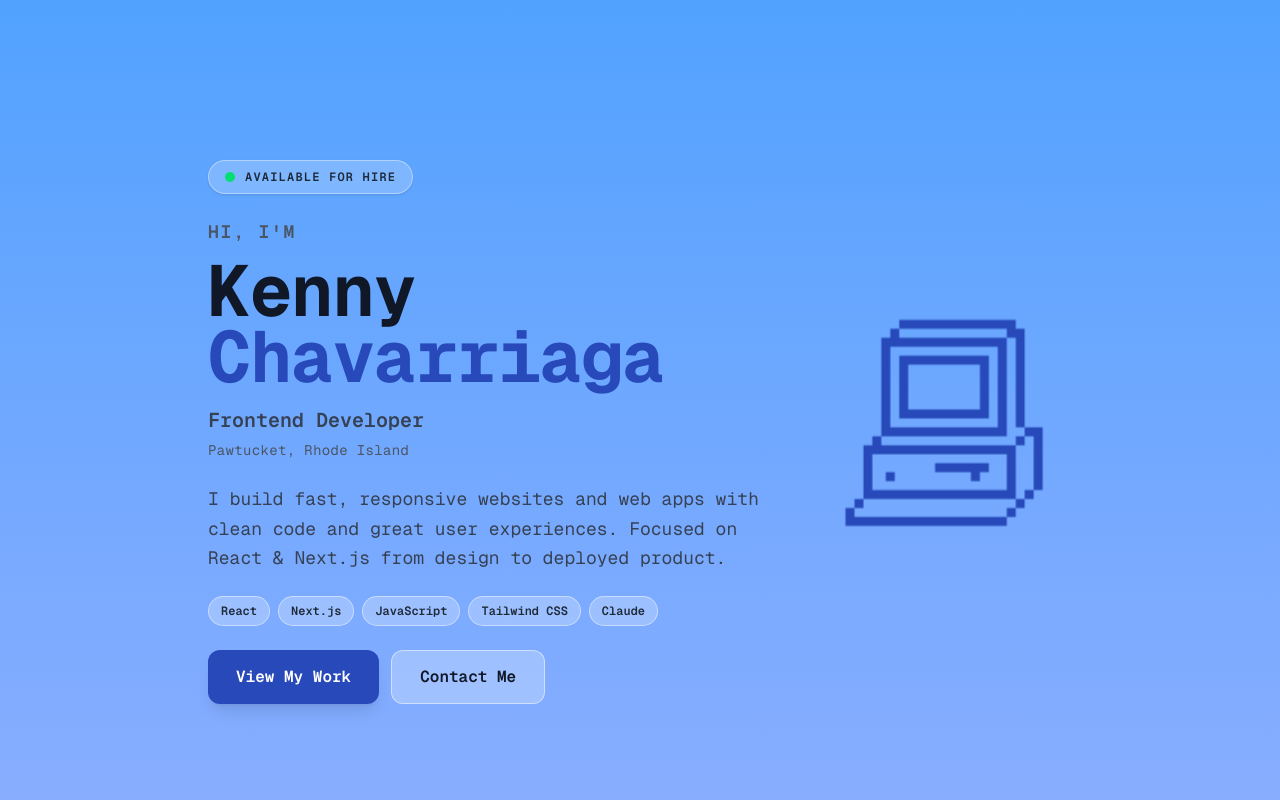
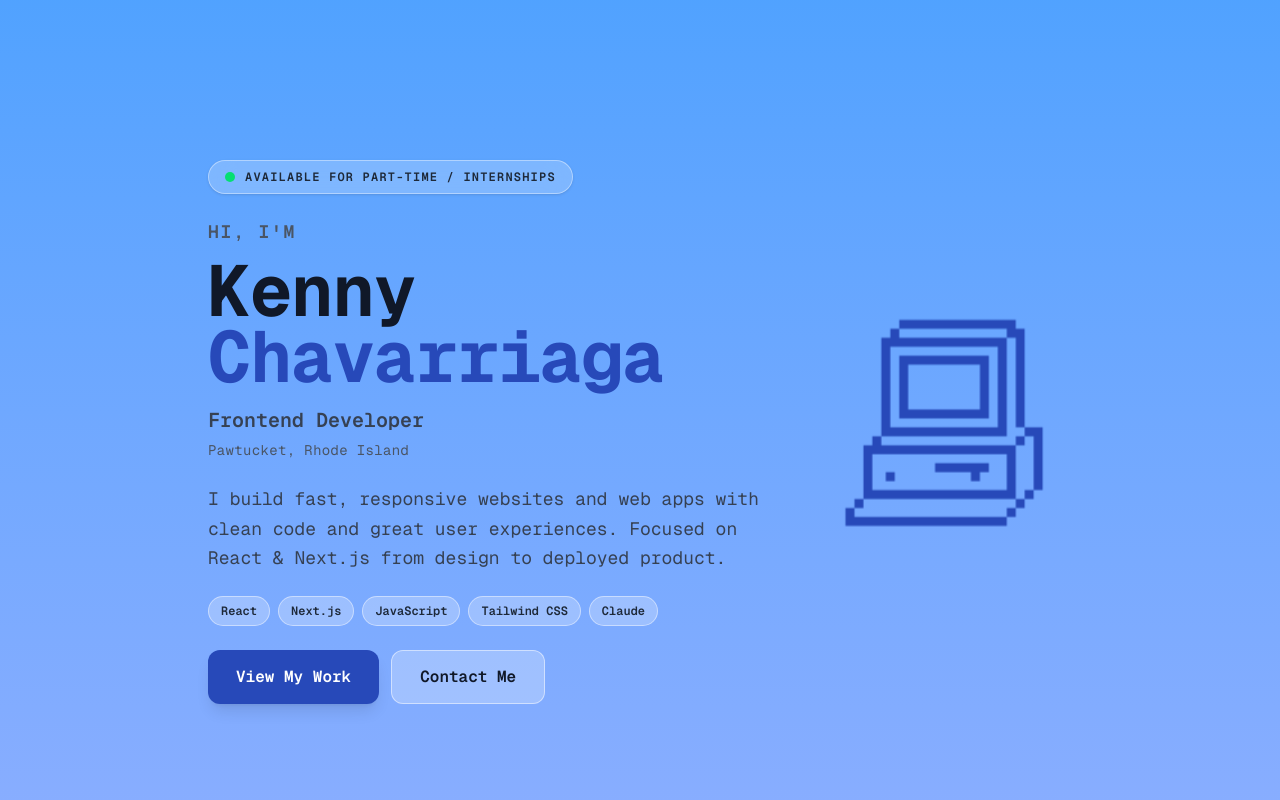
Before and after one commit to Mafesto8798/freelance-portfolio, a Next.js app: page / in a window 1280 px wide. Shown: the top 800 px of the page. Built offline with nearby package versions, Linux system fonts and the light colour scheme.

Commit message:
- Updated availabilty

```diff
--- a/pages/components/Hero.js
+++ b/pages/components/Hero.js
@@ -12,7 +12,7 @@ export default function Hero() {
             <span className="relative inline-flex rounded-full h-2.5 w-2.5 bg-green-400"></span>
           </span>
           <span className="text-xs font-semibold tracking-widest text-gray-800  uppercase">
-            Available for Hire
+            Available for Part-Time / Internships
           </span>
         </div>
 
```
